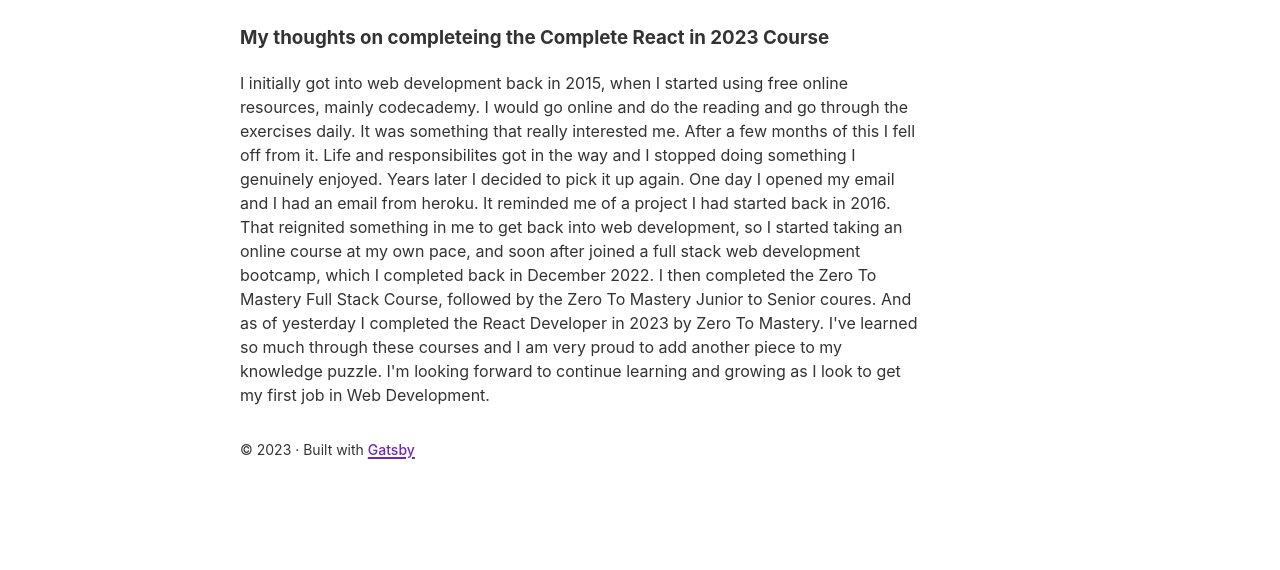
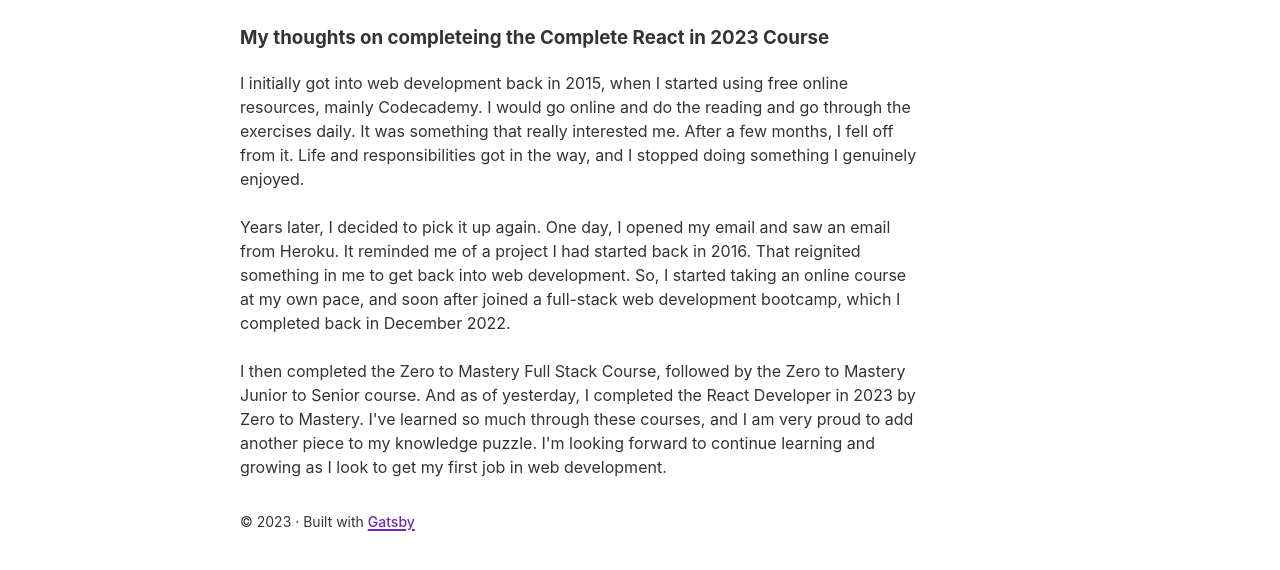
Before and after one commit to Bennyno/gatsby-blog, a Gatsby site: page /react-course/ in a window 1280 px wide. Shown: the part 160-730 px from the top of the page. Built offline with nearby package versions, Linux system fonts and the light colour scheme; Gatsby itself is replaced by a stand-in of ours.

Commit message:
made punctuation changes

```diff
--- a/src/markdown-pages/react-course.md
+++ b/src/markdown-pages/react-course.md
@@ -6,4 +6,8 @@ description: "My thoughts on finishing the course"
 
 ### My thoughts on completeing the Complete React in 2023 Course
 
-I initially got into web development back in 2015, when I started using free online resources, mainly codecademy. I would go online and do the reading and go through the exercises daily. It was something that really interested me. After a few months of this I fell off from it. Life and responsibilites got in the way and I stopped doing something I genuinely enjoyed. Years later I decided to pick it up again. One day I opened my email and I had an email from heroku. It reminded me of a project I had started back in 2016. That reignited something in me to get back into web development, so I started taking an online course at my own pace, and soon after joined a full stack web development bootcamp, which I completed back in December 2022. I then completed the Zero To Mastery Full Stack Course, followed by the Zero To Mastery Junior to Senior coures. And as of yesterday I completed the React Developer in 2023 by Zero To Mastery. I've learned so much through these courses and I am very proud to add another piece to my knowledge puzzle. I'm looking forward to continue learning and growing as I look to get my first job in Web Development.
+I initially got into web development back in 2015, when I started using free online resources, mainly Codecademy. I would go online and do the reading and go through the exercises daily. It was something that really interested me. After a few months, I fell off from it. Life and responsibilities got in the way, and I stopped doing something I genuinely enjoyed.
+
+Years later, I decided to pick it up again. One day, I opened my email and saw an email from Heroku. It reminded me of a project I had started back in 2016. That reignited something in me to get back into web development. So, I started taking an online course at my own pace, and soon after joined a full-stack web development bootcamp, which I completed back in December 2022.
+
+I then completed the Zero to Mastery Full Stack Course, followed by the Zero to Mastery Junior to Senior course. And as of yesterday, I completed the React Developer in 2023 by Zero to Mastery. I've learned so much through these courses, and I am very proud to add another piece to my knowledge puzzle. I'm looking forward to continue learning and growing as I look to get my first job in web development.
```
